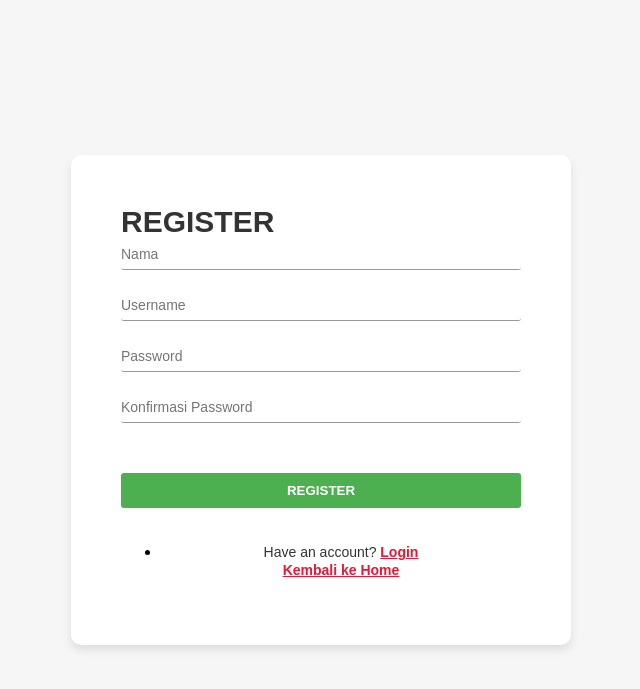
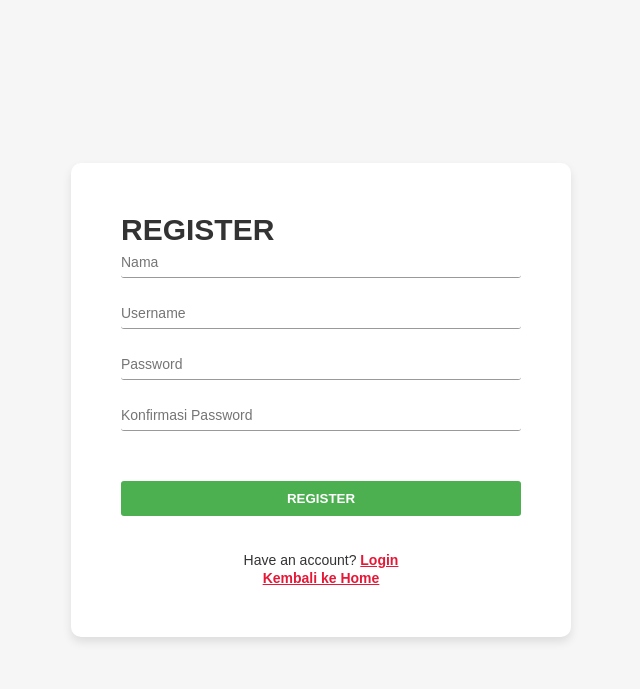
Before and after one commit to billyalexndr/perpusku, a PHP site: page /perpusku/views/login/ in a window 1280 px wide. Shown: the top 689 px of the page, without its empty margins (319-959 px from the left). Run offline with PHP 8.4, Linux system fonts and the light colour scheme.

Commit message:
update register dan login section

```diff
--- a/assets/css/login.css
+++ b/assets/css/login.css
@@ -231,3 +231,7 @@ body {
 .txt2:hover {
 	color: #d0172b;
 }
+
+ul > li {
+	text-decoration: none;
+}
--- a/views/login/index.php
+++ b/views/login/index.php
@@ -34,8 +34,8 @@
 							REGISTER
 						</button>
 					</div>
-					<ul class="login-more p-t-30">
-						<li>
+					<div class="login-more p-t-30">
+
 							<span class="txt1">
 								Have an account?
 							</span>
@@ -46,8 +46,7 @@
 							<a href="../home/" class="txt2">
 								Kembali ke Home
 							</a>
-						</li>
-					</ul>
+					</div>
 				</form>
 			</div>
 		</div>
```
Also changed, not shown: views/login/login.php (+4 -4 lines).
